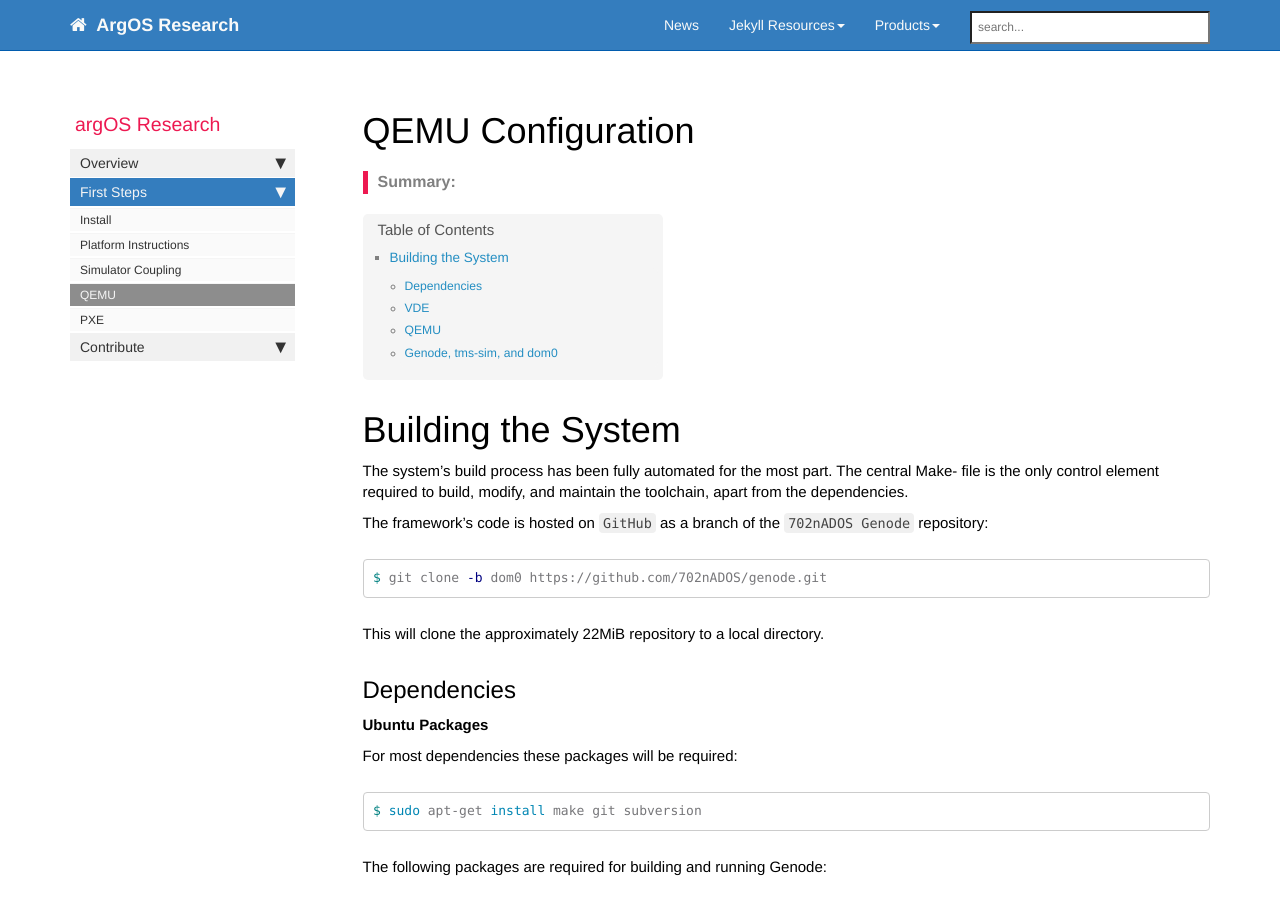
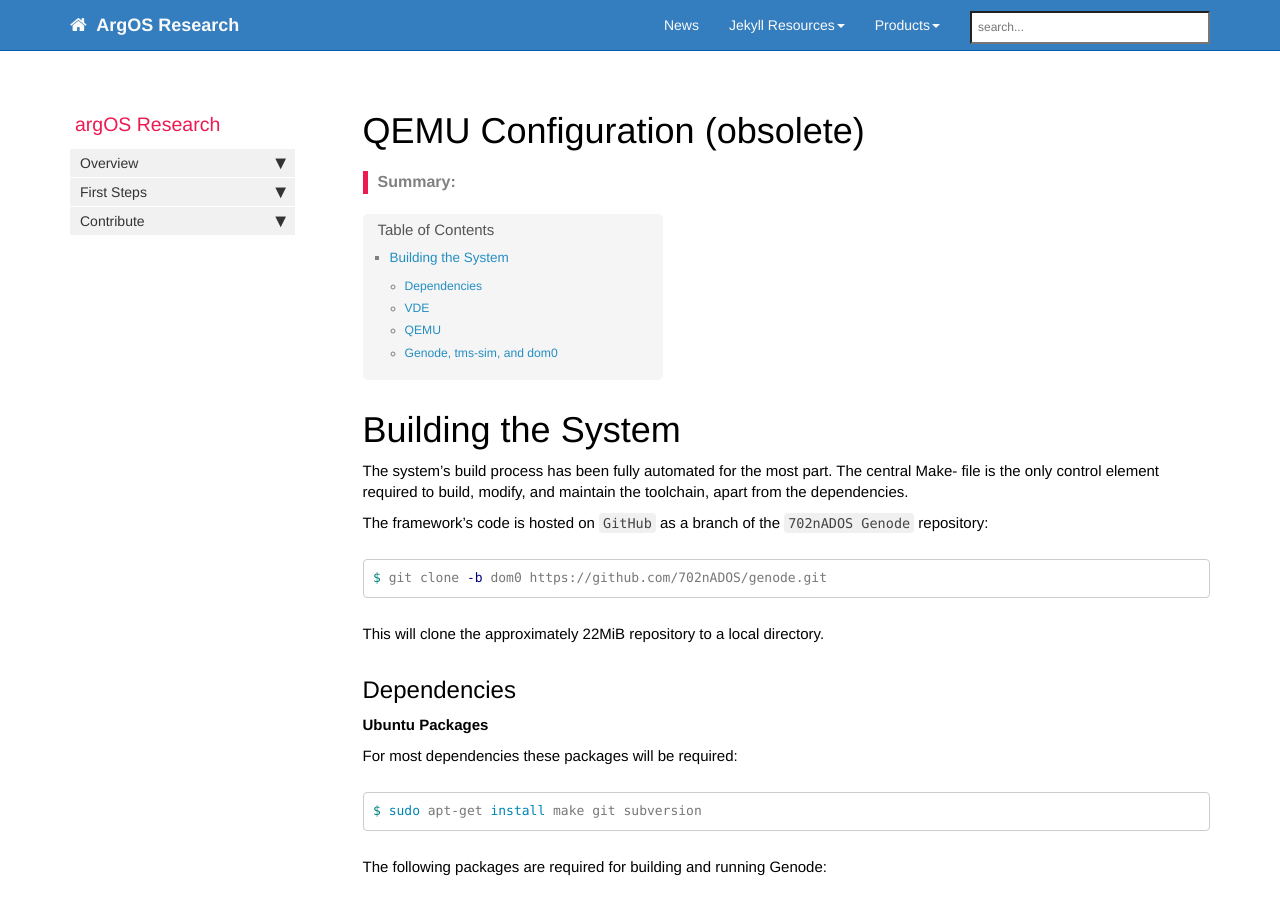
Before and after one commit to Flowm/argos-research.github.io, a Jekyll site: the page built from pages/argOS/qemu.md, in a window 1280 px wide and 900 px high. Built offline with Jekyll 4.4.1, drawn with Linux system fonts in a browser that asks for light colours; nearby versions of some CDN libraries; comment, search, counter and statistics services are not loaded.

Commit message:
qemu marked as obsolete

```diff
--- a/_data/sidebars/main_sidebar.yml
+++ b/_data/sidebars/main_sidebar.yml
@@ -33,9 +33,9 @@ entries:
     - title: Simulator Coupling
       url: /sim-coupling.html
       output: web
-    - title: QEMU
-      url: /qemu.html
-      output: web
+#    - title: QEMU
+#      url: /qemu.html
+#      output: web
     - title: PXE
       url: /pxe.html
       output: web
--- a/pages/argOS/qemu.md
+++ b/pages/argOS/qemu.md
@@ -1,5 +1,5 @@
 ---
-title: QEMU Configuration
+title: QEMU Configuration (obsolete)
 keywords: vagrant, development, install
 last_updated: April 04, 2017
 tags: [development]
```
